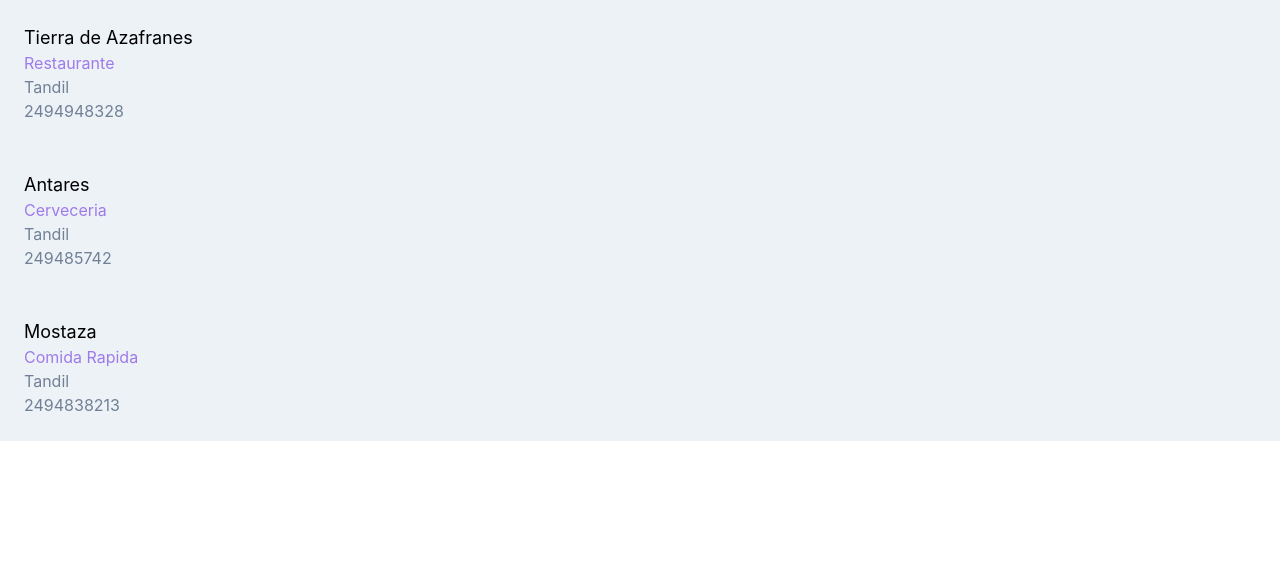
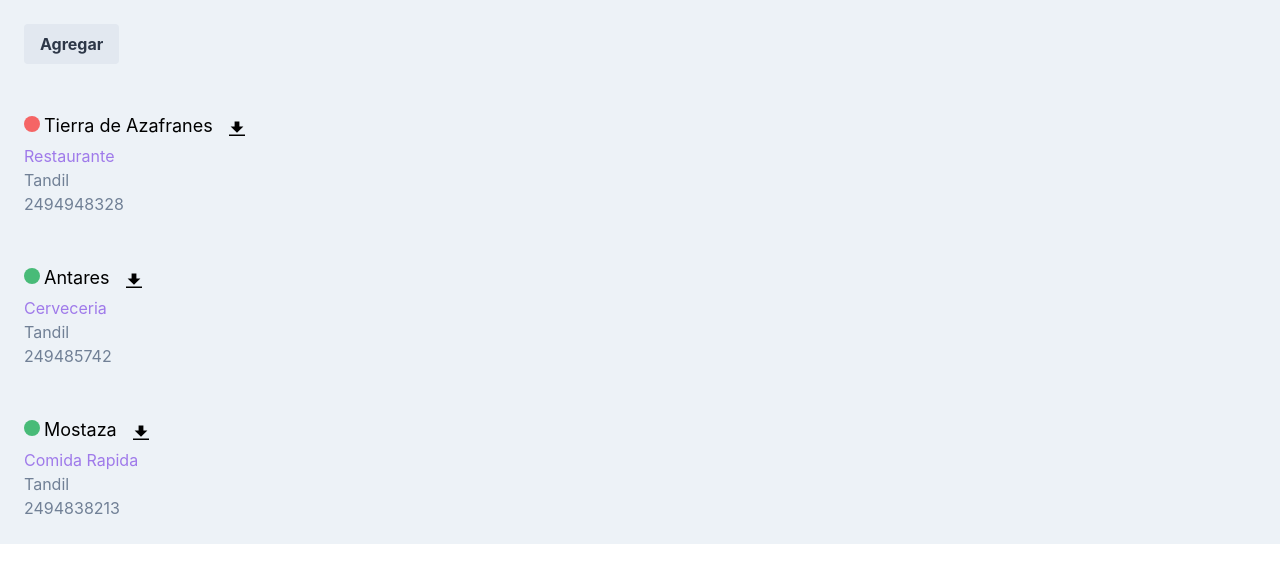
Before and after one commit to agustindiazg/ordernow, a React (Create React App) app: page / in a window 1280 px wide. Shown: the top 582 px of the page. Built offline with nearby package versions, Linux system fonts and the light colour scheme.

Commit message:
newactions

```diff
--- a/src/components/restaurants/RestaurantCard.js
+++ b/src/components/restaurants/RestaurantCard.js
@@ -2,12 +2,17 @@
 
 const RestaurantCard = (props) => {
   return (
-        <div className="md:flex bg-gray-200 p-6" onClick={props.click} >
-            <div className="text-left">
-            <h2 className="text-lg">{props.restaurant.name}</h2>
-            <div className="text-purple-500">{props.restaurant.category}</div>
-            <div className="text-gray-600">{props.restaurant.location}</div>
-            <div className="text-gray-600">{props.restaurant.phone}</div>
+        <div className="md:flex bg-gray-200 p-6 hover:bg-gray-300" >
+          <div className="text-left">
+                <div className="flex justify-between">
+                    <h2 className="text-lg items-center"><span className={props.restaurant.isOpen ? 'bg-green-500 p-2 rounded-full h-1 w-1 inline-flex mr-1' : 'bg-red-500 p-2 rounded-full h-1 w-1 inline-flex mr-1' }></span>{props.restaurant.name}</h2>
+                    <button className="hover:bg-gray-400 py-2 px-4 rounded inline-flex items-center" onClick={props.click}>
+                        <svg className="fill-current w-4 h-4" xmlns="http://www.w3.org/2000/svg" viewBox="0 0 20 20"><path d="M13 8V2H7v6H2l8 8 8-8h-5zM0 18h20v2H0v-2z"/></svg>
+                    </button>
+                </div>
+                <div className='text-purple-500'>{props.restaurant.category}</div>
+                <div className="text-gray-600">{props.restaurant.location}</div>
+                <div className="text-gray-600">{props.restaurant.phone}</div>
             </div>
         </div>
   )
--- a/src/components/restaurants/RestaurantList.js
+++ b/src/components/restaurants/RestaurantList.js
@@ -1,43 +1,74 @@
 import React, { Component } from 'react';
 import RestaurantCard from './RestaurantCard';
+import Btn from './../utils/Btn'
 
 class RestaurantList extends Component {
+    showList = true;
     list = null;
     state = {
         restaurants : [
             {
-                id : "qwert23",
+                id : this.randomID(),
                 name: 'Tierra de Azafranes',
                 phone: '2494948328',
                 location: 'Tandil',
                 category: 'Restaurante',
+                isOpen: false
             },
             {
-                id : "kdfqwert23",
+                id : this.randomID(),
                 name: 'Antares',
                 phone: '249485742',
                 location: 'Tandil',
-                category: 'Cerveceria'
+                category: 'Cerveceria',
+                isOpen: true
             },
             {
-                id : "proqwert23",
+                id : this.randomID(),
                 name: 'Mostaza',
                 phone: '2494838213',
                 location: 'Tandil',
-                category: 'Comida Rapida'
+                category: 'Comida Rapida',
+                isOpen: true
             },
         ]
+    }
+
+    randomID() {
+        return  Math.random().toString(36).substring(2, 15) + Math.random().toString(36).substring(2, 15);
+    }
+
+    getRestaurantsCopy() {
+        return [...this.state.restaurants];
+    }
+
+    setRestaurants(restaurants) {
+        this.setState({
+            restaurants: restaurants
+        });
     }
 
     editRestaurantHandler(id) {
         const restaurantIndex = this.state.restaurants.findIndex(r => r.id === id);
         const restaurant = { ...this.state.restaurants[restaurantIndex] };
         restaurant.location = 'Buenos Aires';
-        const restaurants = [...this.state.restaurants];
+        const restaurants = this.getRestaurantsCopy();
         restaurants[restaurantIndex] = restaurant;
-        this.setState({
-            restaurants: restaurants
-        });
+        this.setRestaurants(restaurants);
+    }
+
+    addRestaurantHandler() {
+        let restaurants = this.getRestaurantsCopy();
+        const newRestaurant = {
+            id: this.randomID(),
+            name: 'El Grill',
+            phone: '2494838213',
+            location: 'Tandil',
+            category: 'Restaurante',
+            isOpen: false
+        };
+        restaurants.push(newRestaurant);
+        this.setRestaurants(restaurants);
     }
 
     restaurantCard(restaurant){
@@ -50,10 +81,25 @@
          )
     }
 
+    restaurantList() {
+        if (!this.showList) return null;
+        return this.state.restaurants.map(restaurant => this.restaurantCard(restaurant));
+    }
+
+    addRestaurantBtn() {
+        return (
+            <div className="flex bg-gray-200 p-6 items-center">
+                <Btn action="Agregar" click={() => this.addRestaurantHandler()}></Btn>
+            </div>
+
+        )
+    }
+
     render() {
-        return  (
+        return (
             <div>
-                { this.state.restaurants.map(restaurant => this.restaurantCard(restaurant) ) }
+                {this.addRestaurantBtn()}
+                {this.restaurantList()}
             </div>
         )
     }
--- a/src/components/utils/Btn.js
+++ b/src/components/utils/Btn.js
@@ -1,7 +1,7 @@
 import React from 'react';
 
 const Btn = (props) => {
-  return ( <button className="center bg-gray-300 hover:bg-gray-400 text-gray-800 font-bold py-2 px-4 rounded inline-flex items-center">
+  return ( <button onClick={props.click} className="center bg-gray-300 hover:bg-gray-400 text-gray-800 font-bold py-2 px-4 rounded inline-flex items-center">
                 <span>{props.action}</span>
             </button> )
 }
--- a/src/views/Home.js
+++ b/src/views/Home.js
@@ -1,12 +1,10 @@
 import React, { Component } from 'react';
 import RestaurantList from './../components/restaurants/RestaurantList';
-import Btn from './../components/utils/Btn'
 class Home extends Component {
 
     render() {
         return (
                 <div>
-                    {/* <Btn action="Agregar"></Btn> */}
                     <RestaurantList></RestaurantList>
                 </div>
         )
```
